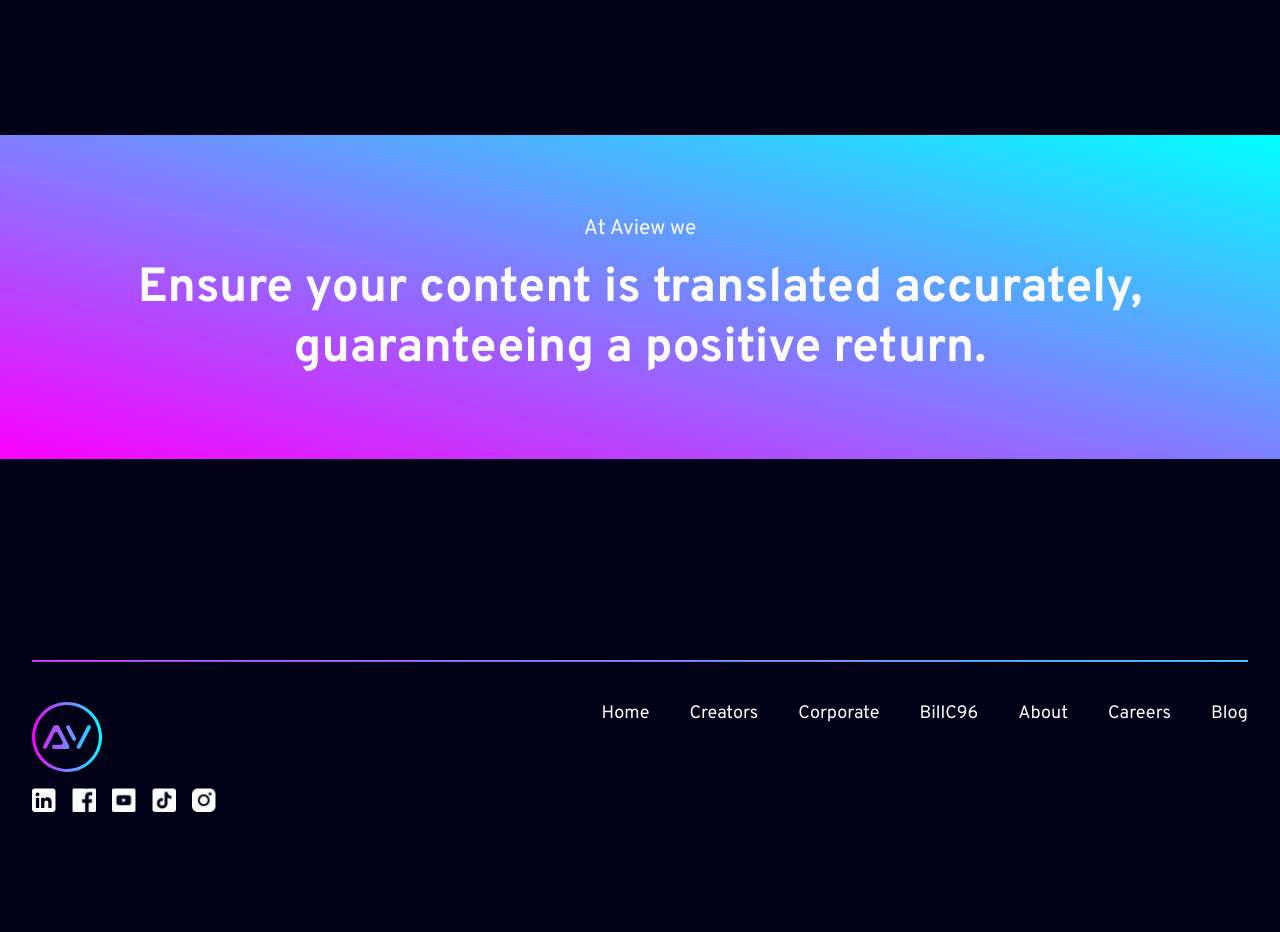
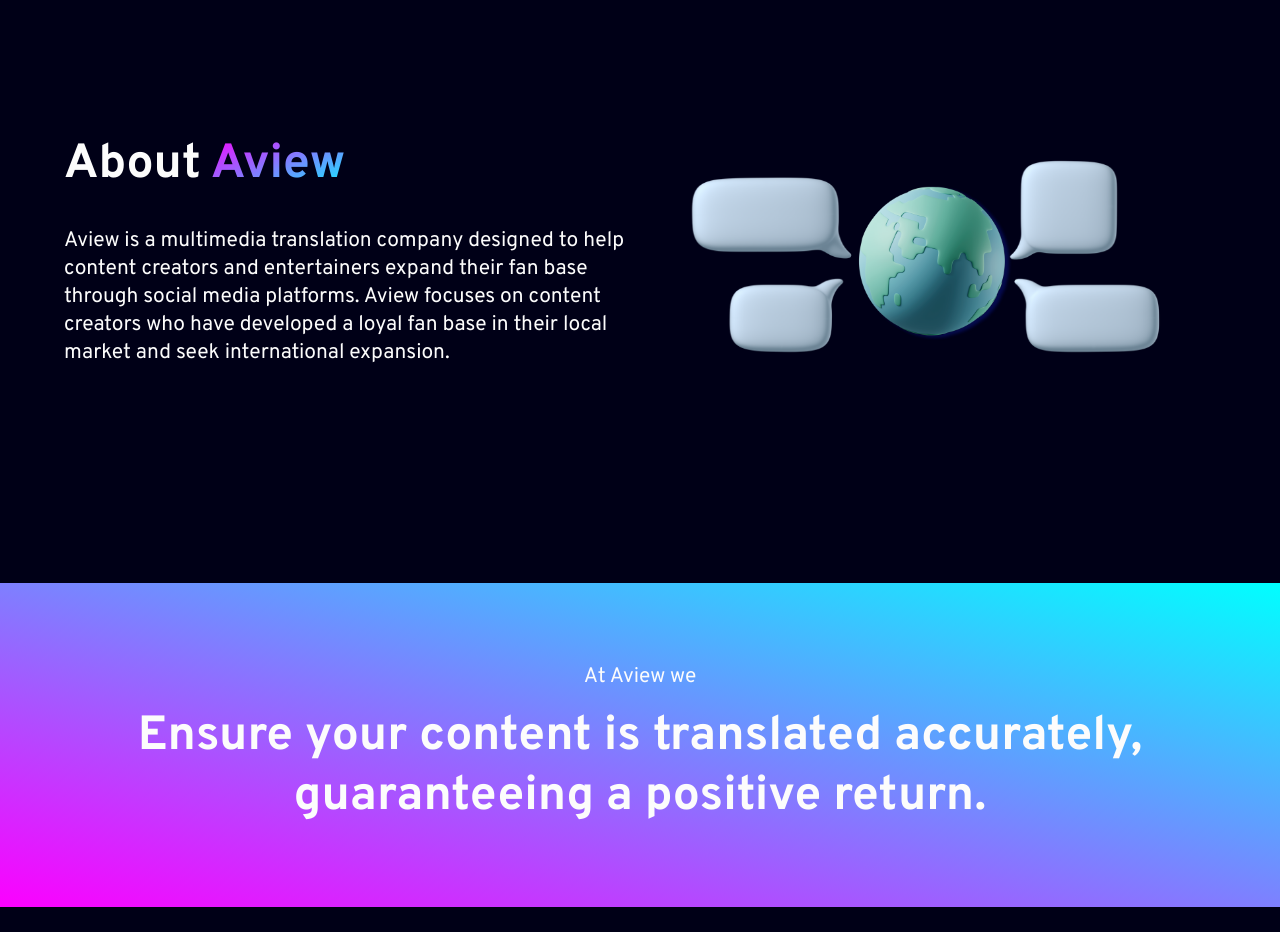
Before and after one commit to Aview-International/aviewint-website, a Next.js app: page /about in a window 1280 px wide. Shown: the part 800-1732 px from the top of the page. Before the commit the page ends 1660 px from the top, so only its background shows below. Built offline with nearby package versions, Linux system fonts and the light colour scheme.

Commit message:
update about section2

```diff
--- a/components/sections/about/Section2.js
+++ b/components/sections/about/Section2.js
@@ -1,3 +1,26 @@
-const Section2 = () => {};
+import Image from 'next/image';
+import aboutGraphic from '../../../public/img/graphics/about-aview.png';
+
+const Section2 = () => {
+    return (
+      <section className="section m-horizontal mt-s8 lg:mt-s17">
+        <div className="items-center grid lg:grid-cols-6">
+          <div className="col-span-3">
+            <h1 className="title mb-s4">
+            About <span className="gradient-text gradient-2">Aview</span>
+            </h1>
+            <p className="body mb-s2">
+            Aview is a multimedia translation company designed to help content creators and entertainers
+            expand their fan base through social media platforms. Aview focuses on content creators who
+            have developed a loyal fan base in their local market and seek international expansion.
+            </p>
+          </div>
+          <div className="col-span-7 mt-s4 lg:col-span-3 lg:max-w-[480px] lg:my-auto mx-auto">
+            <Image src={aboutGraphic} alt="about-graphic" />
+          </div>
+        </div>
+      </section>
+    );
+  };
 
 export default Section2;
```
Also changed, not shown: public/img/graphics/about-aview.png (added).
